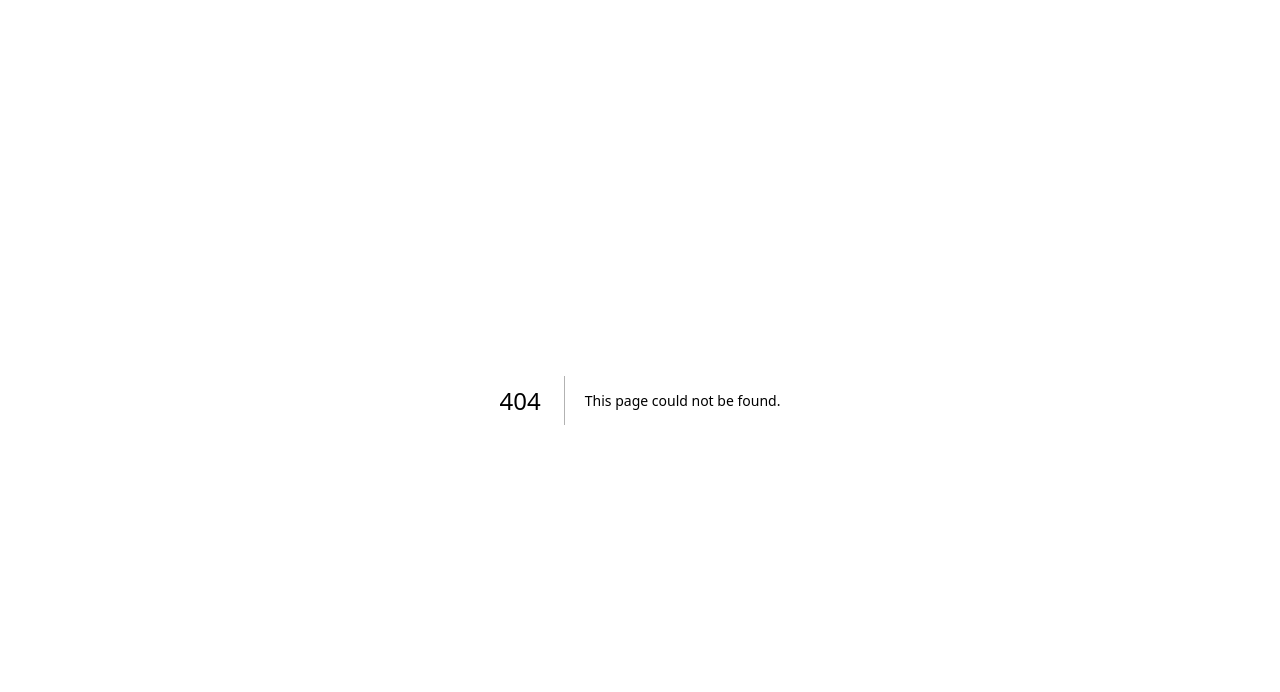
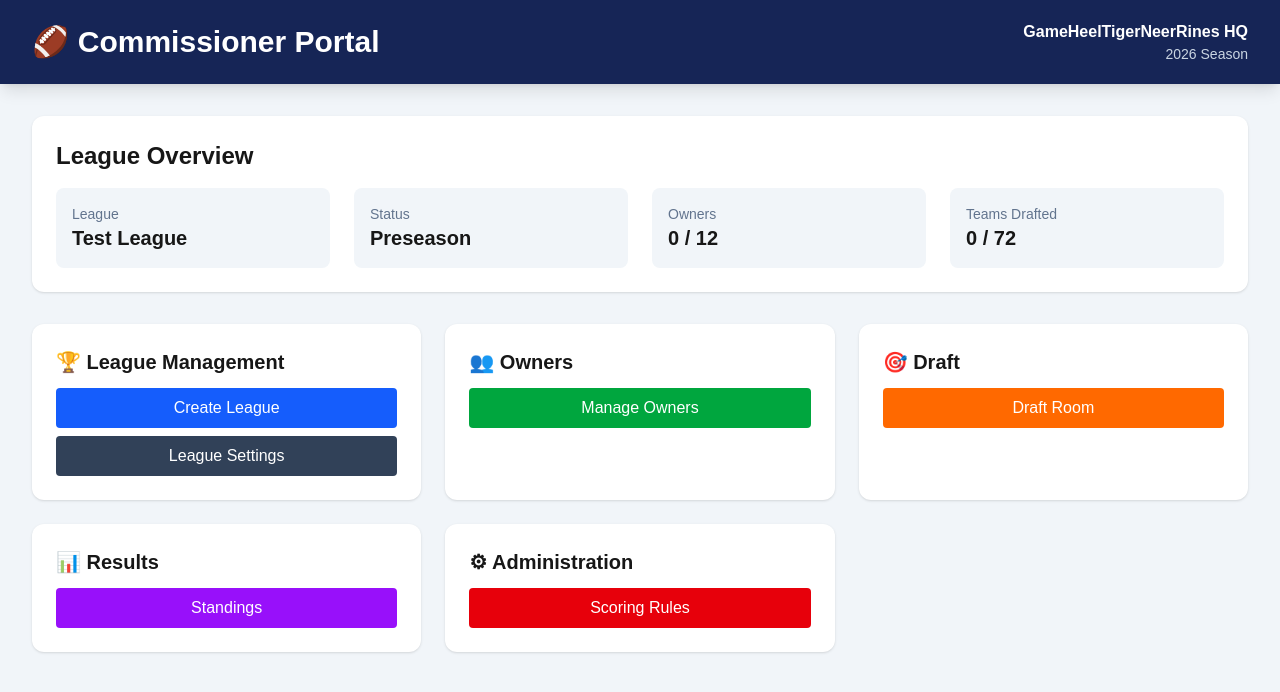
Before and after one commit to rclack/gameheeltigerneerrines-hq, a Next.js app in the folder app/: page /commissioner in a window 1280 px wide. Before the commit this address had no page. Shown: the top 692 px of the page. Built offline with nearby package versions, Linux system fonts and the light colour scheme.

Commit message:
Add Commissioner Portal dashboard

```diff
--- /dev/null
+++ b/app/src/app/commissioner/page.tsx
@@ -0,0 +1,104 @@
+export default function CommissionerPage() {
+  return (
+    <main className="min-h-screen bg-slate-100">
+      {/* Header */}
+      <header className="bg-blue-950 text-white shadow-lg">
+        <div className="mx-auto flex max-w-7xl items-center justify-between px-8 py-5">
+          <h1 className="text-3xl font-bold">
+            🏈 Commissioner Portal
+          </h1>
+
+          <div className="text-right">
+            <p className="font-semibold">GameHeelTigerNeerRines HQ</p>
+            <p className="text-sm text-slate-300">2026 Season</p>
+          </div>
+        </div>
+      </header>
+
+      <div className="mx-auto max-w-7xl p-8">
+
+        {/* League Overview */}
+        <div className="mb-8 rounded-xl bg-white p-6 shadow">
+          <h2 className="mb-4 text-2xl font-bold">
+            League Overview
+          </h2>
+
+          <div className="grid grid-cols-2 gap-6 md:grid-cols-4">
+
+            <div className="rounded-lg bg-slate-100 p-4">
+              <p className="text-sm text-slate-500">League</p>
+              <p className="text-xl font-bold">Test League</p>
+            </div>
+
+            <div className="rounded-lg bg-slate-100 p-4">
+              <p className="text-sm text-slate-500">Status</p>
+              <p className="text-xl font-bold">Preseason</p>
+            </div>
+
+            <div className="rounded-lg bg-slate-100 p-4">
+              <p className="text-sm text-slate-500">Owners</p>
+              <p className="text-xl font-bold">0 / 12</p>
+            </div>
+
+            <div className="rounded-lg bg-slate-100 p-4">
+              <p className="text-sm text-slate-500">Teams Drafted</p>
+              <p className="text-xl font-bold">0 / 72</p>
+            </div>
+
+          </div>
+        </div>
+
+        {/* Navigation Cards */}
+
+        <div className="grid gap-6 md:grid-cols-2 lg:grid-cols-3">
+
+          <div className="rounded-xl bg-white p-6 shadow">
+            <h3 className="mb-3 text-xl font-bold">🏆 League Management</h3>
+
+            <button className="mb-2 w-full rounded bg-blue-600 py-2 text-white hover:bg-blue-700">
+              Create League
+            </button>
+
+            <button className="w-full rounded bg-slate-700 py-2 text-white hover:bg-slate-800">
+              League Settings
+            </button>
+          </div>
+
+          <div className="rounded-xl bg-white p-6 shadow">
+            <h3 className="mb-3 text-xl font-bold">👥 Owners</h3>
+
+            <button className="w-full rounded bg-green-600 py-2 text-white hover:bg-green-700">
+              Manage Owners
+            </button>
+          </div>
+
+          <div className="rounded-xl bg-white p-6 shadow">
+            <h3 className="mb-3 text-xl font-bold">🎯 Draft</h3>
+
+            <button className="w-full rounded bg-orange-500 py-2 text-white hover:bg-orange-600">
+              Draft Room
+            </button>
+          </div>
+
+          <div className="rounded-xl bg-white p-6 shadow">
+            <h3 className="mb-3 text-xl font-bold">📊 Results</h3>
+
+            <button className="w-full rounded bg-purple-600 py-2 text-white hover:bg-purple-700">
+              Standings
+            </button>
+          </div>
+
+          <div className="rounded-xl bg-white p-6 shadow">
+            <h3 className="mb-3 text-xl font-bold">⚙ Administration</h3>
+
+            <button className="w-full rounded bg-red-600 py-2 text-white hover:bg-red-700">
+              Scoring Rules
+            </button>
+          </div>
+
+        </div>
+
+      </div>
+    </main>
+  );
+}
--- a/app/src/app/page.tsx
+++ b/app/src/app/page.tsx
@@ -6,7 +6,7 @@ export default async function Home() {
   return (
     <main className="min-h-screen bg-gradient-to-b from-blue-950 to-slate-900 text-white flex items-center justify-center">
       <div className="text-center space-y-6 max-w-2xl">
-        <h1 className="text-6xl font-extrabold">
+        <h1 className="text-3x1 md:text-5x1 lg:text-6x1 font-extrabold whitespace-nowrap">
           🏈 GameHeelTigerNeerRines HQ
         </h1>
 
```
